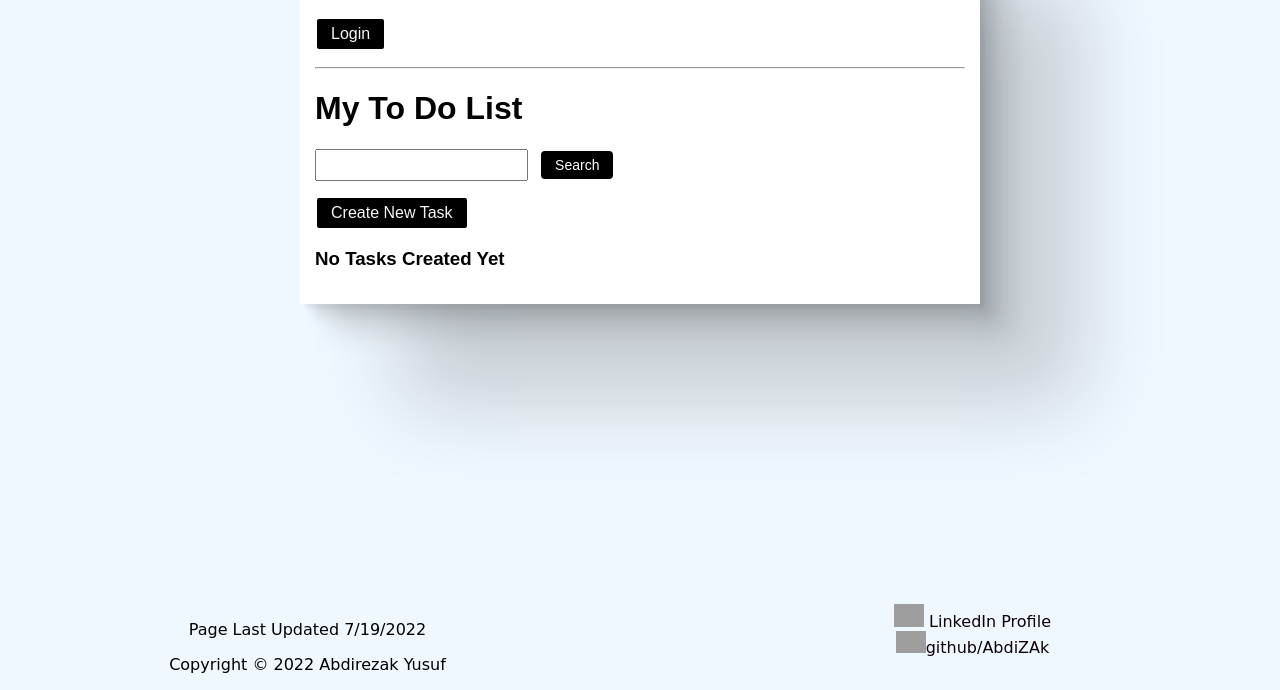
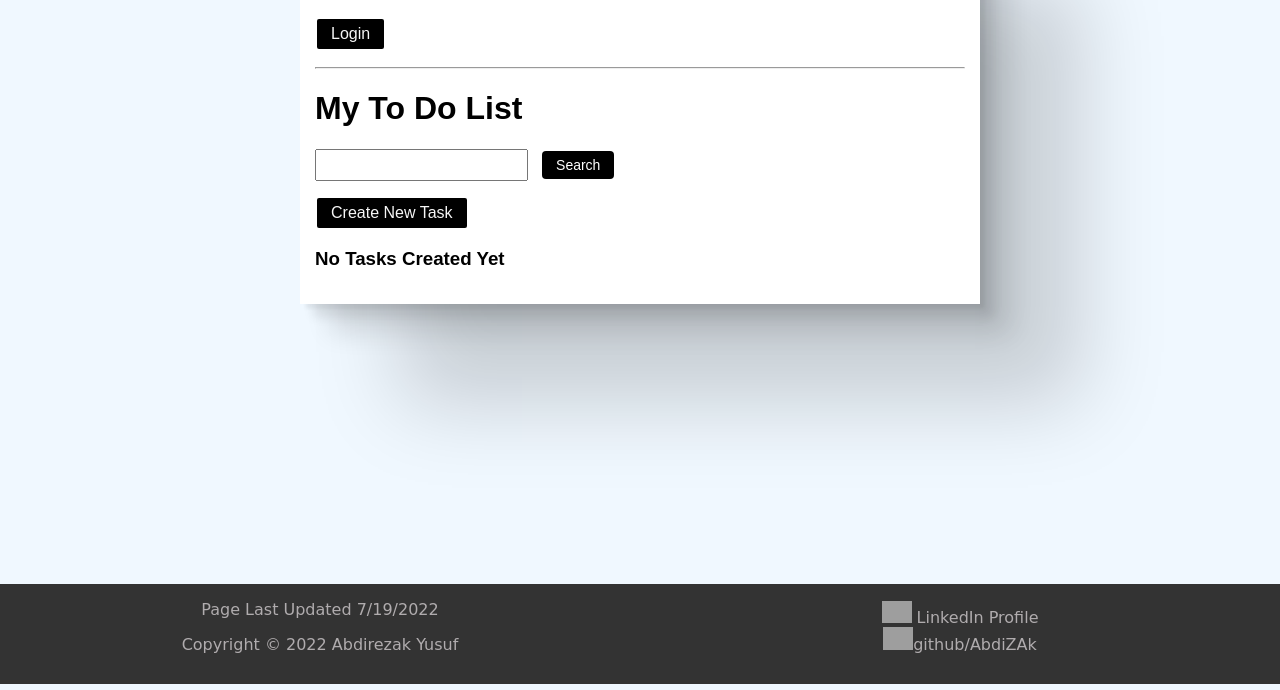
Before and after one commit to AbdiZAk/Django_Todo_App, a Django app: template base/templates/base/task_list.html in a window 1280 px wide. Shown: the part 126-816 px from the top of the page. Run offline with Django 4.2, Linux system fonts and the light colour scheme; the template is opened without the code that fills it, so the values that code supplies are empty; some web fonts are replaced; grey boxes are pictures that could not be loaded.

Commit message:
Update footer and views

```diff
--- a/base/static/css/style.css
+++ b/base/static/css/style.css
@@ -125,30 +125,33 @@ label{
 
 }
 
+.error{
+    display: flex;
+    justify-content: space-evenly;
+    align-items: center;
+}
+
 .footer{
+    background-color: #333333;
     position: absolute;
     text-align: center;
     align-items: center;
     bottom: 0;
     width: 100%;
-    height: 200px;
+    height: 100px;
 }
 
-.footer-box a{
-    color: #0e0106;
-}
-
-.footer-box{
-    margin-top: 50px;
+.footer-box a, p{
+    color: #b0acae;
 }
 
 
+
+
 .footer-grid{
-    padding: 0 25px;
     display: grid;
     grid-template-columns:1fr 1fr ;
-    gap: 100px;
-    margin-top: 70px;
+    align-items: center;
 }
 .icon{
     width: 30px;
@@ -158,13 +161,12 @@ label{
 
 /*################*/
 @media (max-height: 700px) {
-    .footer-grid{
-        padding: 0 25px;
-        display: grid;
-        grid-template-columns: 1fr ;
-        gap: 1px;
-        margin-top: 170px;
-    }
+    /*.footer-grid{*/
+    /*    display: grid;*/
+    /*    grid-template-columns: 1fr ;*/
+    /*    gap: 1px;*/
+    /*    !*margin-top: 170px;*!*/
+    /*}*/
 
     .task p{
         margin-left: 0;
@@ -226,22 +228,13 @@ label{
         width: 350px;
         text-align: center;
     }
-    .footer{
-        height: 50px;
-    }
     .footer-grid{
-        margin-top: 80px;
         padding: 0;
         align-items: center;
     }
 
 }
 
-.error{
-    display: flex;
-    justify-content: space-evenly;
-    align-items: center;
-}
 
 @media (max-width: 470px) {
      .container {
--- a/base/templates/base/500.html
+++ b/base/templates/base/500.html
@@ -1,7 +1,7 @@
 {% extends 'base/main.html' %}
 {% block content%}
     <div class="error">
-        <h1> Page Not Found </h1>
+        <h2> Server Error Please Click The Link Below </h2>
         <a class="btn" href="{% url 'tasks' %}">&#x2302; Go back Home</a>
     </div>
 {% endblock content %}
--- a/base/templates/base/task_list.html
+++ b/base/templates/base/task_list.html
@@ -20,7 +20,9 @@
 <hr>
     <h1>My To Do List {{color}}</h1>
 <form class="form" method="GET">
-    <input class="form-fields" type="text" name="search-area" value="{{ search_input }}">
+    <label>
+        <input class="form-fields" type="text" name="search-area" value="{{ search_input }}">
+    </label>
     <input class="submit" type="submit" value="Search">
 
 </form>
--- a/base/views.py
+++ b/base/views.py
@@ -48,7 +48,6 @@ class TaskList(LoginRequiredMixin, ListView):
         context = super().get_context_data(**kwargs)
         context['tasks'] = context['tasks'].filter(user=self.request.user)
         context['count'] = context['tasks'].filter(complete=False).count
-        # context['last_login'] = context['last_login'].request.user.last_login
 
         search_input = self.request.GET.get('search-area') or ''
         if search_input:
--- a/todo_app/settings.py
+++ b/todo_app/settings.py
@@ -30,8 +30,7 @@ SECRET_KEY = str(os.getenv('SECRET_KEY'))
 # SECURITY WARNING: don't run with debug turned on in production!
 DEBUG = False
 
-# ALLOWED_HOSTS = ['*']
-ALLOWED_HOSTS = ['aytodoapp.herokuapp.com']
+# ALLOWED_HOSTS = ['aytodoapp.herokuapp.com', 'https://aytodoapp.herokuapp.com/']
 
 # Application definition
 
--- a/todo_app/urls.py
+++ b/todo_app/urls.py
@@ -25,9 +25,3 @@ urlpatterns = [
 
 handler404 = 'base.views.page_not_found_view'
 handler500 = 'base.views.error_page'
-
-IGNORABLE_404_URLS = [
-    re.compile(r'^/apple-touch-icon.*\.png$'),
-    re.compile(r'^/favicon\.ico$'),
-    re.compile(r'^/robots\.txt$'),
-]
```
